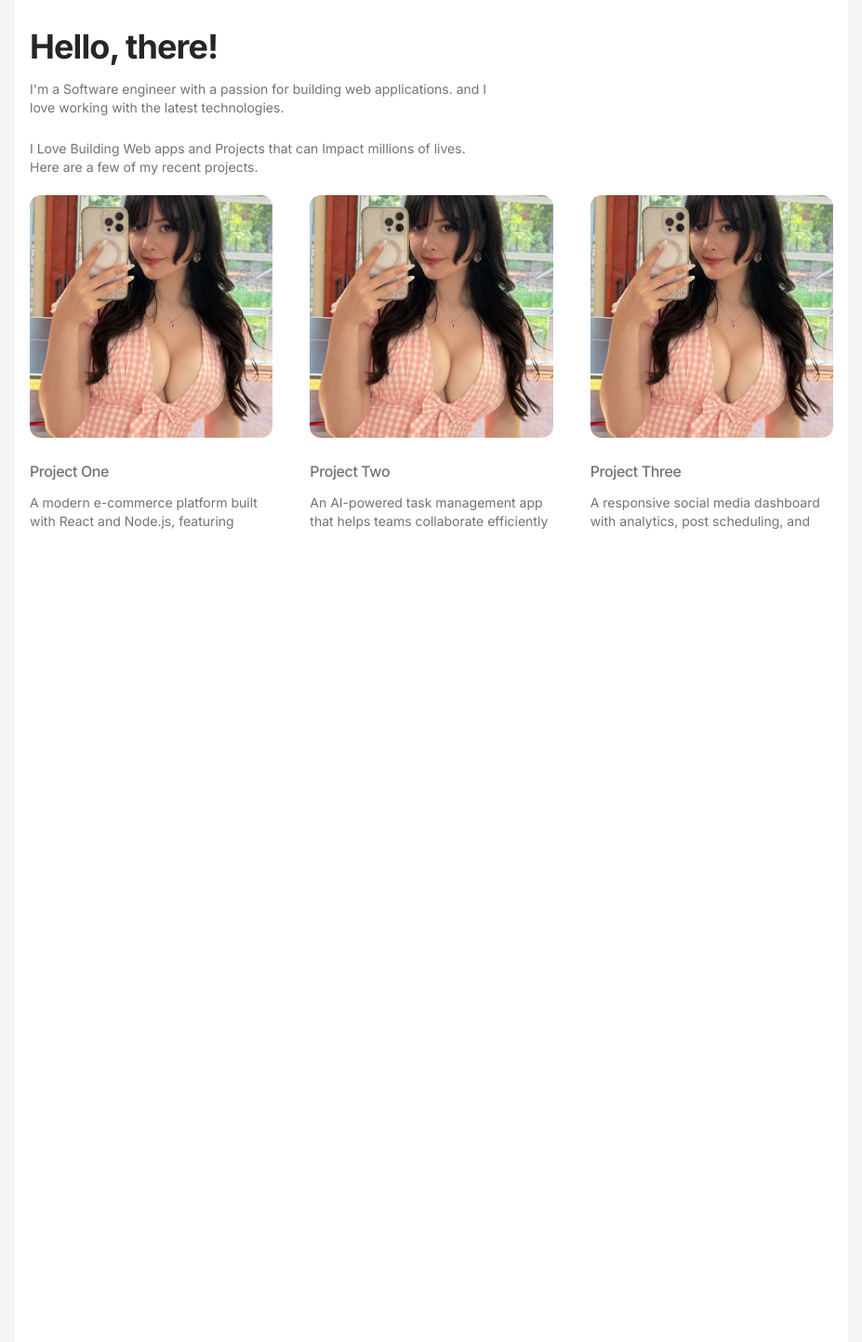
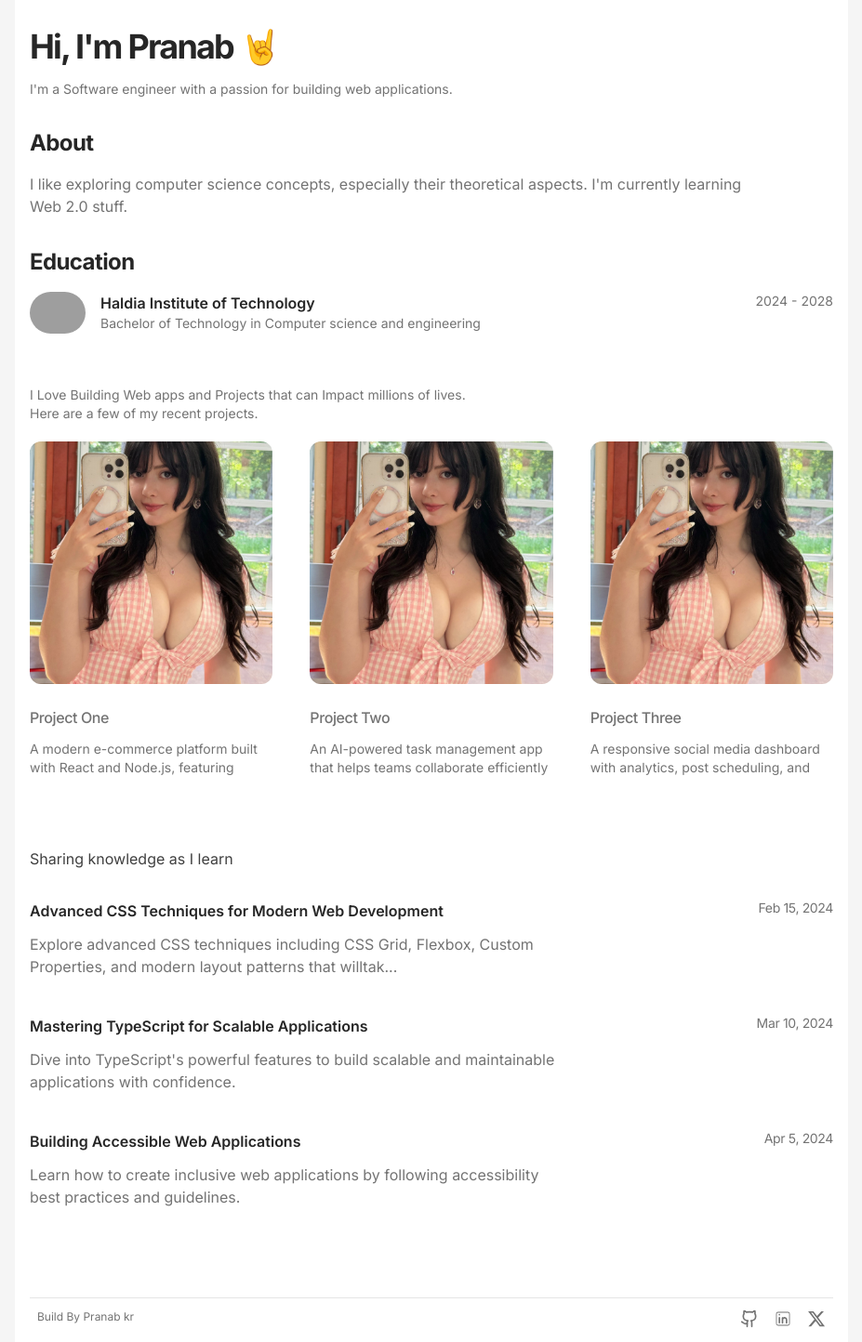
Before and after one commit to Pranab-kr/protfolio, a Next.js app: page / in a window 1280 px wide. Shown: the part 66-1510 px from the top of the page at 93% size, without its empty margins (176-1103 px from the left). Built offline with nearby package versions, Linux system fonts and the light colour scheme; grey boxes are pictures that could not be loaded.

Commit message:
contect-form-st

```diff
--- a/package.json
+++ b/package.json
@@ -9,11 +9,11 @@
     "lint": "eslint"
   },
   "dependencies": {
-    "clsx": "^2.1.1",
     "motion": "^12.23.12",
     "next": "^15.5.2",
     "react": "19.1.0",
-    "react-dom": "19.1.0"
+    "react-dom": "19.1.0",
+    "react-icons": "^5.5.0"
   },
   "devDependencies": {
     "@eslint/eslintrc": "^3",
--- /dev/null
+++ b/src/app/contact/page.tsx
@@ -0,0 +1,34 @@
+"use client";
+import ContactForm from "@/components/ContactForm";
+import { Container } from "@/components/container";
+import { motion } from "motion/react";
+const page = () => {
+  return (
+    <div className="flex min-h-screen items-start justify-start">
+      <Container className="min-h-[200vh] p-4 md:pt-20 md:pb-10">
+        <motion.h1
+          initial={{ opacity: 0, filter: "blur(10px)", y: 10 }}
+          whileInView={{ opacity: 1, filter: "blur(0px)", y: 0 }}
+          transition={{ duration: 0.3, delay: 0.1 }}
+          viewport={{ once: true }}
+          className="text-primary mt-4 text-2xl font-bold tracking-tighter drop-shadow-xs drop-shadow-neutral-200 md:text-4xl"
+        >
+          Contact Me
+        </motion.h1>
+        <motion.p
+          initial={{ opacity: 0, filter: "blur(10px)", y: 10 }}
+          whileInView={{ opacity: 1, filter: "blur(0px)", y: 0 }}
+          transition={{ duration: 0.3, delay: 0.2 }}
+          viewport={{ once: true }}
+          className="text-secondary max-w-full pt-4 text-sm md:text-sm"
+        >
+          I'm open to freelance offers. Reach out to me to inquire about
+          potential projects.
+        </motion.p>
+        {/* <ContactForm /> */}
+      </Container>
+    </div>
+  );
+};
+
+export default page;
--- a/src/app/globals.css
+++ b/src/app/globals.css
@@ -18,6 +18,7 @@
   --color-primary: var(--color-neutral-100);
   --color-secondary: var(--color-neutral-400);
 }
+
 @layer base {
   * {
     /* @apply border-border outline-ring/50; */
--- a/src/app/page.tsx
+++ b/src/app/page.tsx
@@ -1,19 +1,19 @@
 import { Container } from "@/components/container";
 import Projects from "@/components/projects/Projects";
+import About from "@/components/About";
+import Knowledge from "@/components/Knowledge";
+import Hero from "@/components/Hero";
+import Footer from "@/components/Footer";
 
 const page = () => {
   return (
     <div className="flex min-h-screen items-start justify-center">
-      <Container className="h-[200vh] min-h-screen p-4 md:pt-20 md:pb-10">
-        <h1 className="text-primary mt-4 text-2xl font-bold tracking-tight md:text-4xl">
-          Hello, there!
-        </h1>
-        <p className="text-secondary max-w-lg pt-4 text-sm md:text-sm">
-          I'm a Software engineer with a passion for building web applications.
-          and I love working with the latest technologies.
-        </p>
-
+      <Container className="min-h-screen p-4 md:pt-20 md:pb-10">
+        <Hero />
+        <About />
         <Projects />
+        <Knowledge />
+        <Footer />
       </Container>
     </div>
   );
--- /dev/null
+++ b/src/components/About.tsx
@@ -0,0 +1,45 @@
+"use client";
+import React from "react";
+
+const About = () => {
+  return (
+    <div id="About" className="py-8">
+      <h2 className="text-primary text-xl font-bold tracking-tight md:text-2xl">
+        About
+      </h2>
+      <p className="text-secondary max-w-3xl pt-4 text-sm md:text-base">
+        I like exploring computer science concepts, especially their theoretical
+        aspects. I'm currently learning Web 2.0 stuff.
+      </p>
+
+      <h2 className="text-primary pt-8 text-xl font-bold tracking-tight md:text-2xl">
+        Education
+      </h2>
+
+      <div className="flex items-start gap-4 pt-4">
+        <img
+          src="https://www.nileshkrpahari.xyz/hit.png"
+          alt="Haldia Institute of Technology Logo"
+          width={60}
+          height={60}
+          className="rounded-full"
+        />
+        <div className="flex-1">
+          <div className="flex items-start justify-between">
+            <div>
+              <h3 className="text-primary text-base font-semibold">
+                Haldia Institute of Technology
+              </h3>
+              <p className="text-secondary text-sm">
+                Bachelor of Technology in Computer science and engineering
+              </p>
+            </div>
+            <span className="text-secondary text-sm">2024 - 2028</span>
+          </div>
+        </div>
+      </div>
+    </div>
+  );
+};
+
+export default About;
--- /dev/null
+++ b/src/components/ContactForm.tsx
@@ -0,0 +1,6 @@
+// import { Input } from "@/components/ui/input";
+const ContactForm = () => {
+  return <div>{/* <Input /> */}</div>;
+};
+
+export default ContactForm;
--- /dev/null
+++ b/src/components/Footer.tsx
@@ -0,0 +1,25 @@
+import Link from "next/link";
+import { LuGithub } from "react-icons/lu";
+import { CiLinkedin } from "react-icons/ci";
+import { FaXTwitter } from "react-icons/fa6";
+
+const Footer = () => {
+  return (
+    <div className="mt-24 flex justify-between border-t border-neutral-200 px-2 pt-3">
+      <p className="text-xs text-neutral-500">Build By Pranab kr</p>
+      <div className="flex items-center justify-center gap-4">
+        <Link href="https://github.com/pranabkr" target="_blank">
+          <LuGithub className="size-5 text-neutral-500 hover:text-neutral-700" />
+        </Link>
+        <Link href="https://www.linkedin.com/in/pranabkr/" target="_blank">
+          <CiLinkedin className="size-5 text-neutral-500 hover:text-neutral-700" />
+        </Link>
+        <Link href="https://twitter.com/pranabkr" target="_blank">
+          <FaXTwitter className="size-5 text-neutral-500 hover:text-neutral-700" />
+        </Link>
+      </div>
+    </div>
+  );
+};
+
+export default Footer;
--- /dev/null
+++ b/src/components/Hero.tsx
@@ -0,0 +1,30 @@
+"use client";
+import { motion } from "motion/react";
+
+const Hero = () => {
+  return (
+    <div>
+      <motion.h1
+        initial={{ opacity: 0, filter: "blur(10px)", y: 10 }}
+        whileInView={{ opacity: 1, filter: "blur(0px)", y: 0 }}
+        transition={{ duration: 0.3, delay: 0.1 }}
+        viewport={{ once: true }}
+        className="text-primary mt-4 text-2xl font-bold tracking-tighter drop-shadow-xs drop-shadow-neutral-200 md:text-4xl"
+      >
+        Hi, I'm Pranab 🤘
+      </motion.h1>
+      <motion.p
+        initial={{ opacity: 0, filter: "blur(10px)", y: 10 }}
+        whileInView={{ opacity: 1, filter: "blur(0px)", y: 0 }}
+        transition={{ duration: 0.3, delay: 0.2 }}
+        viewport={{ once: true }}
+        className="text-secondary max-w-full pt-4 text-sm md:text-sm"
+      >
+        I'm a Software engineer with a passion for building web applications.
+        {/* and I love working with the latest technologies. */}
+      </motion.p>
+    </div>
+  );
+};
+
+export default Hero;
--- /dev/null
+++ b/src/components/Knowledge.tsx
@@ -0,0 +1,45 @@
+const Knowledge = () => {
+  return (
+    <div className="pt-12">
+      <p className="text-neutral-700">Sharing knowledge as I learn</p>
+      <div className="flex justify-between pt-8">
+        <h3 className="text-primary font-semibold">
+          Advanced CSS Techniques for Modern Web Development
+        </h3>
+        <p className="text-secondary text-sm leading-tight font-light tracking-tight">
+          Feb 15, 2024
+        </p>
+      </div>
+      <p className="text-secondary max-w-xl pt-3">
+        Explore advanced CSS techniques including CSS Grid, Flexbox, Custom
+        Properties, and modern layout patterns that willtak...
+      </p>
+      <div className="flex justify-between pt-10">
+        <h3 className="text-primary font-semibold">
+          Mastering TypeScript for Scalable Applications
+        </h3>
+        <p className="text-secondary text-sm leading-tight font-light tracking-tight">
+          Mar 10, 2024
+        </p>
+      </div>
+      <p className="text-secondary max-w-xl pt-3">
+        Dive into TypeScript's powerful features to build scalable and
+        maintainable applications with confidence.
+      </p>
+      <div className="flex justify-between pt-10">
+        <h3 className="text-primary font-semibold">
+          Building Accessible Web Applications
+        </h3>
+        <p className="text-secondary text-sm leading-tight font-light tracking-tight">
+          Apr 5, 2024
+        </p>
+      </div>
+      <p className="text-secondary max-w-xl pt-3">
+        Learn how to create inclusive web applications by following
+        accessibility best practices and guidelines.
+      </p>
+    </div>
+  );
+};
+
+export default Knowledge;
--- a/src/components/Navbar.tsx
+++ b/src/components/Navbar.tsx
@@ -17,7 +17,7 @@ const Navbar = () => {
   ];
 
   useMotionValueEvent(scrollY, "change", (letest) => {
-    console.log(letest);
+    // console.log(letest);
     if (letest > 20) {
       setScrolled(true);
     } else {
@@ -40,16 +40,17 @@ const Navbar = () => {
             duration: 0.3,
             ease: "easeInOut",
           }}
-          className="flex max-w-4xl items-center justify-between rounded-full bg-white px-4 py-2 pt-2 dark:bg-black"
+          className="flex max-w-4xl items-center justify-between rounded-full bg-white/60 px-2 py-2 pt-2 backdrop-blur-md dark:bg-black/90"
         >
+          <Link href="/" className="cursor-pointer">
             <Image
-            className="h-14 w-14 rounded-full"
+              className="h-10 w-10 rounded-full transition-transform hover:scale-105"
               src="/onisun.jpg"
               height={100}
               width={100}
               alt="logo"
             />
-
+          </Link>
           <div className="flex items-center">
             {navItems.map((item, idx) => (
               <Link
--- a/tailwind.config.ts
+++ b/tailwind.config.ts
@@ -0,0 +1,24 @@
+import type { Config } from "tailwindcss";
+
+const config: Config = {
+  content: [
+    "./src/pages/**/*.{js,ts,jsx,tsx,mdx}",
+    "./src/components/**/*.{js,ts,jsx,tsx,mdx}",
+    "./src/app/**/*.{js,ts,jsx,tsx,mdx}",
+  ],
+  theme: {
+    extend: {
+      colors: {
+        primary: {
+          DEFAULT: "rgb(var(--color-primary) / <alpha-value>)",
+        },
+        secondary: {
+          DEFAULT: "rgb(var(--color-secondary) / <alpha-value>)",
+        },
+      },
+    },
+  },
+  plugins: [],
+};
+
+export default config;
```
Also changed, not shown: 1 other file (tests, documents, lock files or other folders). Lines whose indentation alone changed are shown as unchanged.
